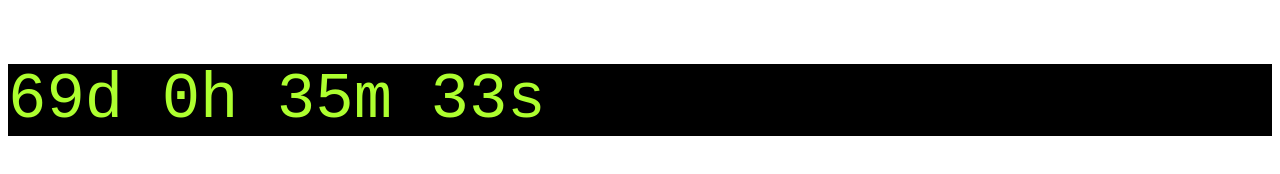
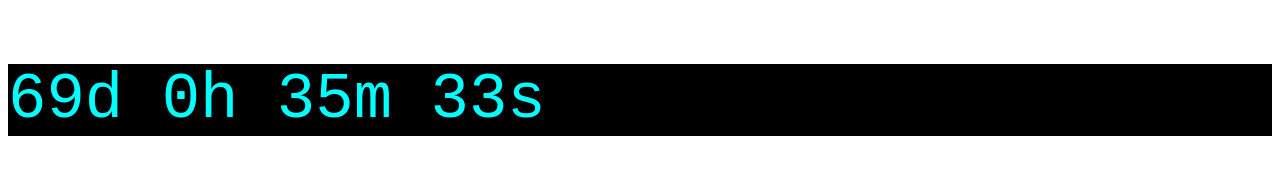
Before and after one commit to njrivilis/Countdown-Example, a plain HTML site: page index.html in a window 1280 px wide. Drawn offline with Linux system fonts and the light colour scheme.

Commit message:
changed font color

```diff
--- a/style.css
+++ b/style.css
@@ -1,4 +1,4 @@
 p{font-family: 'Courier New', Courier, monospace;
-color: greenyellow;
+color: cyan;
 background-color: black;
 font-size: 48pt;}
```
